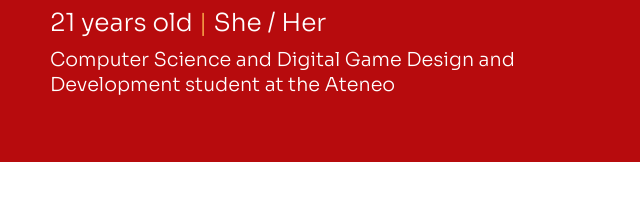
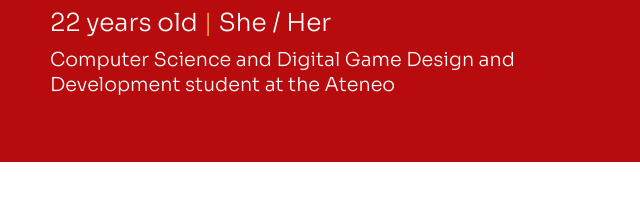
Before and after one commit to Pamelisium/Serrano---Performing-Identities, a plain HTML site: page index.html in a window 1280 px wide. Shown: the part 253-474 px from the top of the page, 565-1205 px from the left. Drawn offline with Linux system fonts and the light colour scheme.

Commit message:
Update age

```diff
--- a/index.html
+++ b/index.html
@@ -28,7 +28,7 @@
 					<p class = "intro-phrase">
 						<span>Hello, I'm</span>
 						<span>Pamela Anne Serrano</span>
-						<span>21 years old <span class = "divider">|</span> She / Her</span>
+						<span>22 years old <span class = "divider">|</span> She / Her</span>
 						<span>Computer Science and Digital Game Design and Development student at the Ateneo</span>
 					</p>
 				</div>
```
